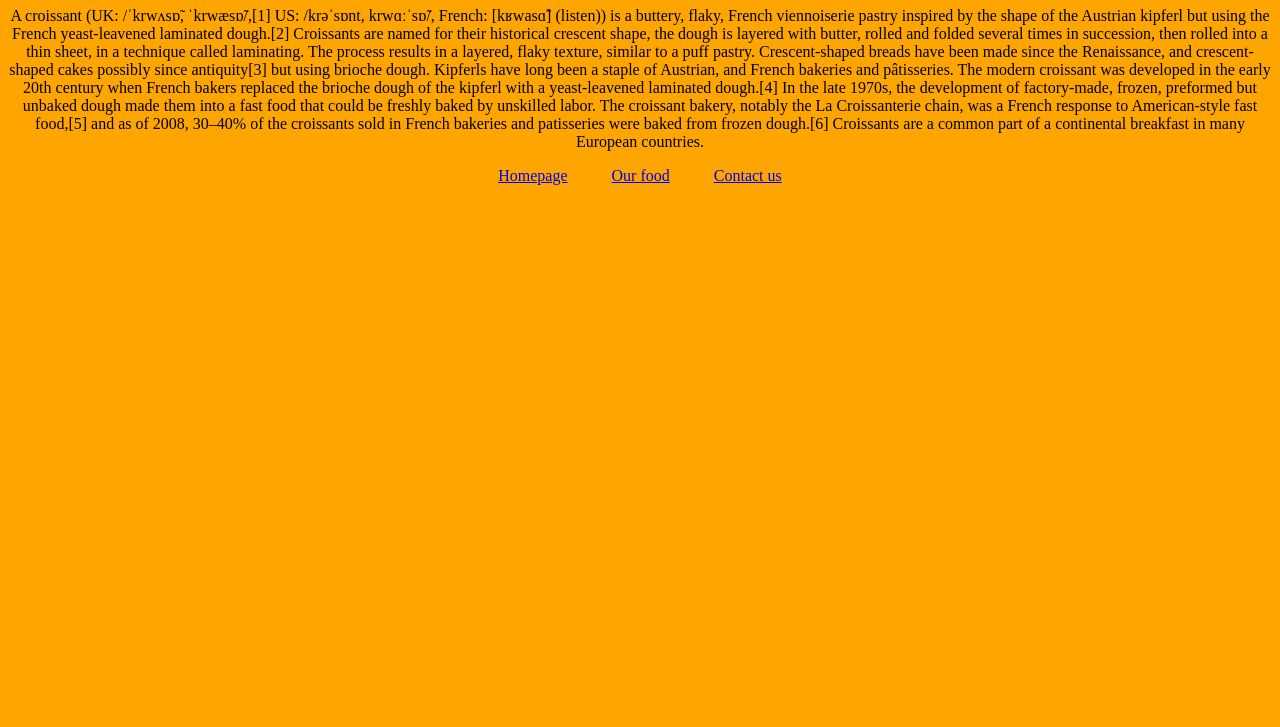
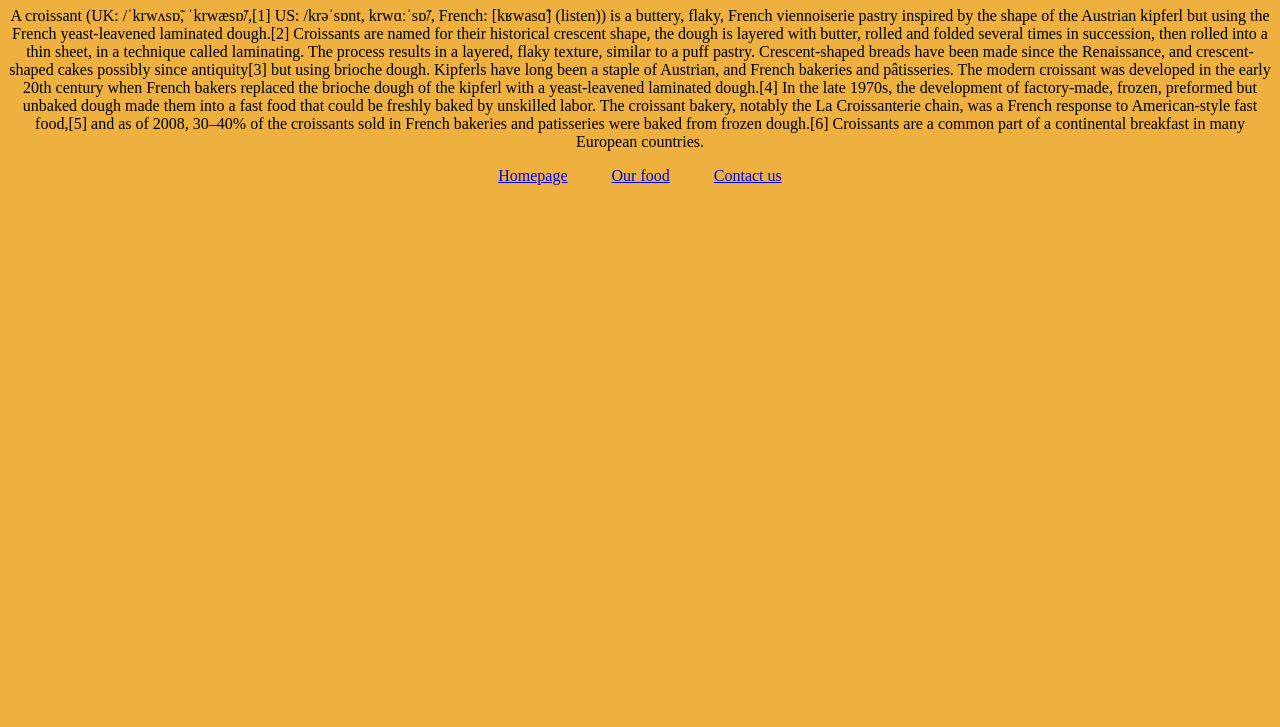
Before and after one commit to AnastasiiaSemenovaa/croissant, a plain HTML site: page index.html in a window 1280 px wide. Shown: the part 73-800 px from the top of the page. Drawn offline with Linux system fonts and the light colour scheme.

Commit message:
Update style.css

```diff
--- a/style.css
+++ b/style.css
@@ -1,5 +1,5 @@
 body {
-  background: orange;
+  background: rgb(238, 176, 62);
   text-align: center;
 }
 img {
```
